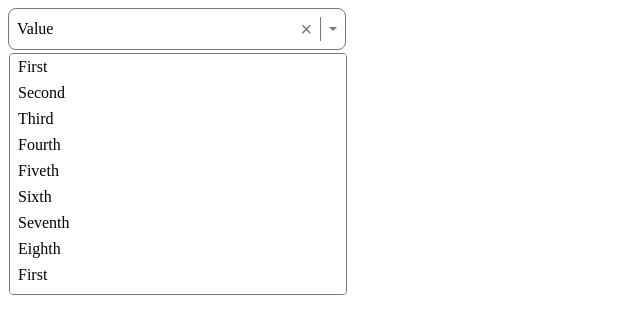
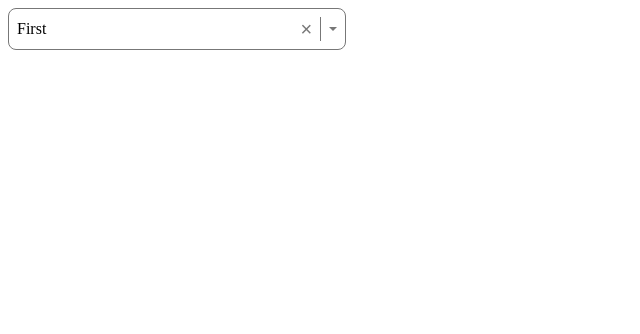
Before and after one commit to temoabb/react-select-React-TypeScript, a React (Vite) app: page / in a window 1280 px wide. Shown: the top 334 px of the page, without its empty margins (0-640 px from the left). Built offline with nearby package versions, Linux system fonts and the light colour scheme.

Commit message:
Start working on single select logic

```diff
--- a/src/App.tsx
+++ b/src/App.tsx
@@ -21,11 +21,15 @@ const options = [
 ];
 
 function App() {
-  // const [count, setCount] = useState(0)
+  const [value, setValue] = useState<typeof options[0] | undefined>(options[0]);
 
   return (
     <div className="App">
-      <Select options={options} />
+      <Select
+        options={options}
+        value={value}
+        onChange={(o) => setValue(o)}
+      />
     </div>
   )
 }
--- a/src/Select.module.css
+++ b/src/Select.module.css
@@ -50,7 +50,7 @@
   margin: 0;
   padding: 0;
   list-style: none;
-  /* display: none; */
+  display: none;
   max-height: 15em;
   overflow-y: auto;
   border: .05em solid #777;
@@ -71,11 +71,11 @@
   cursor: pointer;
 }
 
-.option.highlighted {
+.option.selected {
   background-color: hsl(200, 100%, 70%);
   color: white;
 }
 
-.option.selected {
+.option.highlighted {
   background-color: hsl(200, 100%, 50%);
 }
--- a/src/Select.tsx
+++ b/src/Select.tsx
@@ -1,3 +1,4 @@
+import React, { useState } from 'react';
 import styles from './Select.module.css';
 
 type SelectOption = {
@@ -12,15 +13,44 @@ type SelectProps = {
 }
 
 const Select = ({ options, value, onChange }: SelectProps) => {
+  const [isOpen, setIsOpen] = useState(false);
+  const [highlightedIndex, setHighlightedIndex] = useState(0);
+
+  const clearOptions = (e: any) => {
+    e.stopPropagation();
+    onChange(undefined);
+  };
+
+  const selectOption = (option: SelectOption) => onChange(option);
+  const isOptionSelected = (option: SelectOption) => option === value;
+
+  console.log('rerender')
+
   return (
-    <div tabIndex={0} className={styles.container}>
-      <span className={styles.value}>Value</span>
-      <button className={styles["clear-btn"]}>&times;</button>
+    <div
+      onClick={() => setIsOpen(p => !p)}
+      onBlur={() => setIsOpen(false)}
+      className={styles.container}
+      tabIndex={0}
+    >
+      <span className={styles.value}>{value?.label}</span>
+      <button onClick={(e) => clearOptions(e)} className={styles["clear-btn"]}>&times;</button>
       <div className={styles.divider}></div>
       <div className={styles.caret}></div>
-      <ul className={styles.options}>
-        {options.map(option => (
-          <li key={option.label} className={styles.option}>
+      <ul className={`${styles.options} ${isOpen ? styles.show : ""}`}>
+        {options.map((option, index) => (
+          <li
+            onClick={(e) => {
+              e.stopPropagation();
+              selectOption(option);
+              setIsOpen(false);
+            }}
+            onMouseEnter={() => {
+              console.log('mouseENter')
+              setHighlightedIndex(index)
+            }}
+            key={option.label + Math.random()}
+            className={`${styles.option} ${isOptionSelected(option) ? styles.selected : ""} ${highlightedIndex === index ? styles.highlighted : ""}`}>
             {option.label}
           </li>
         ))}
```
